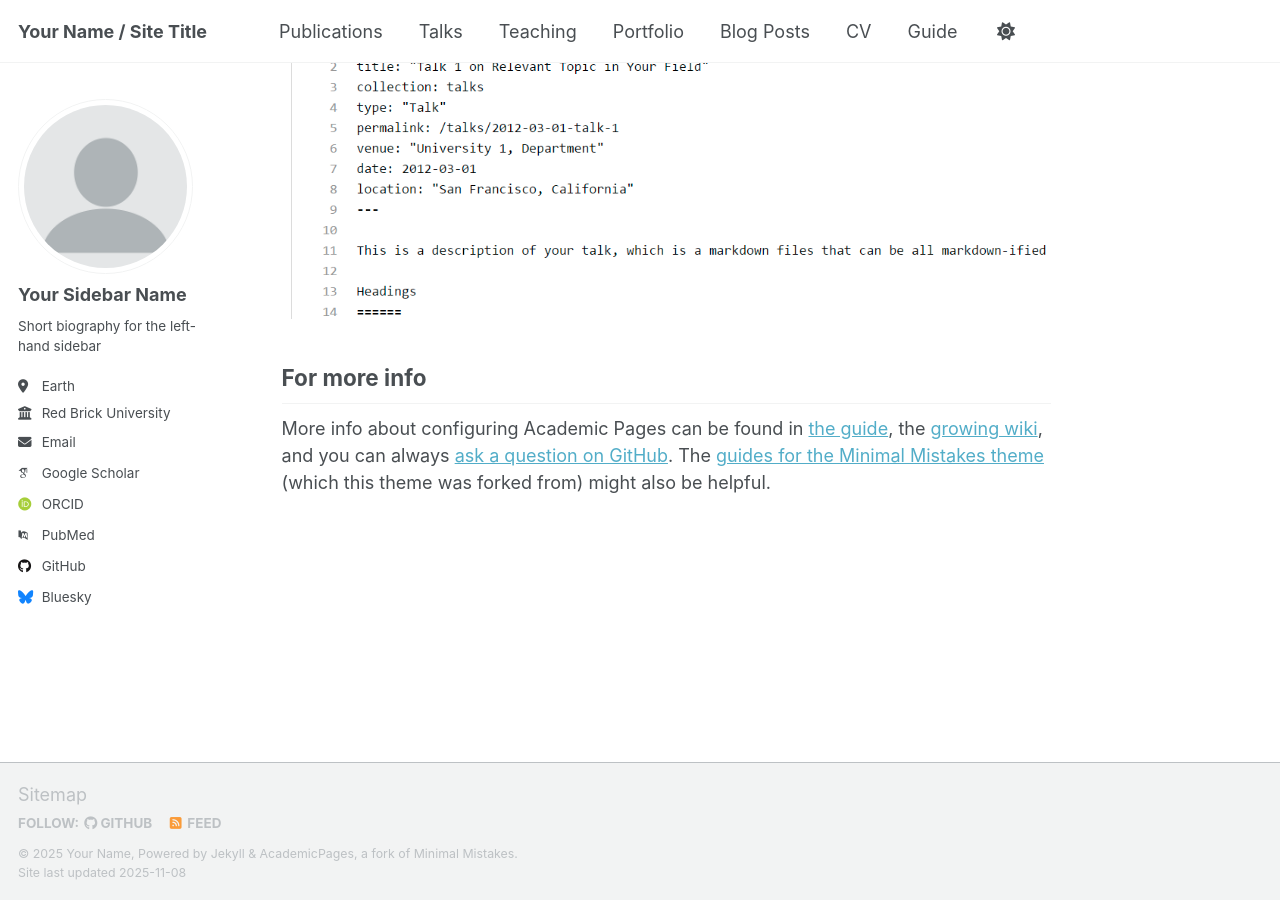
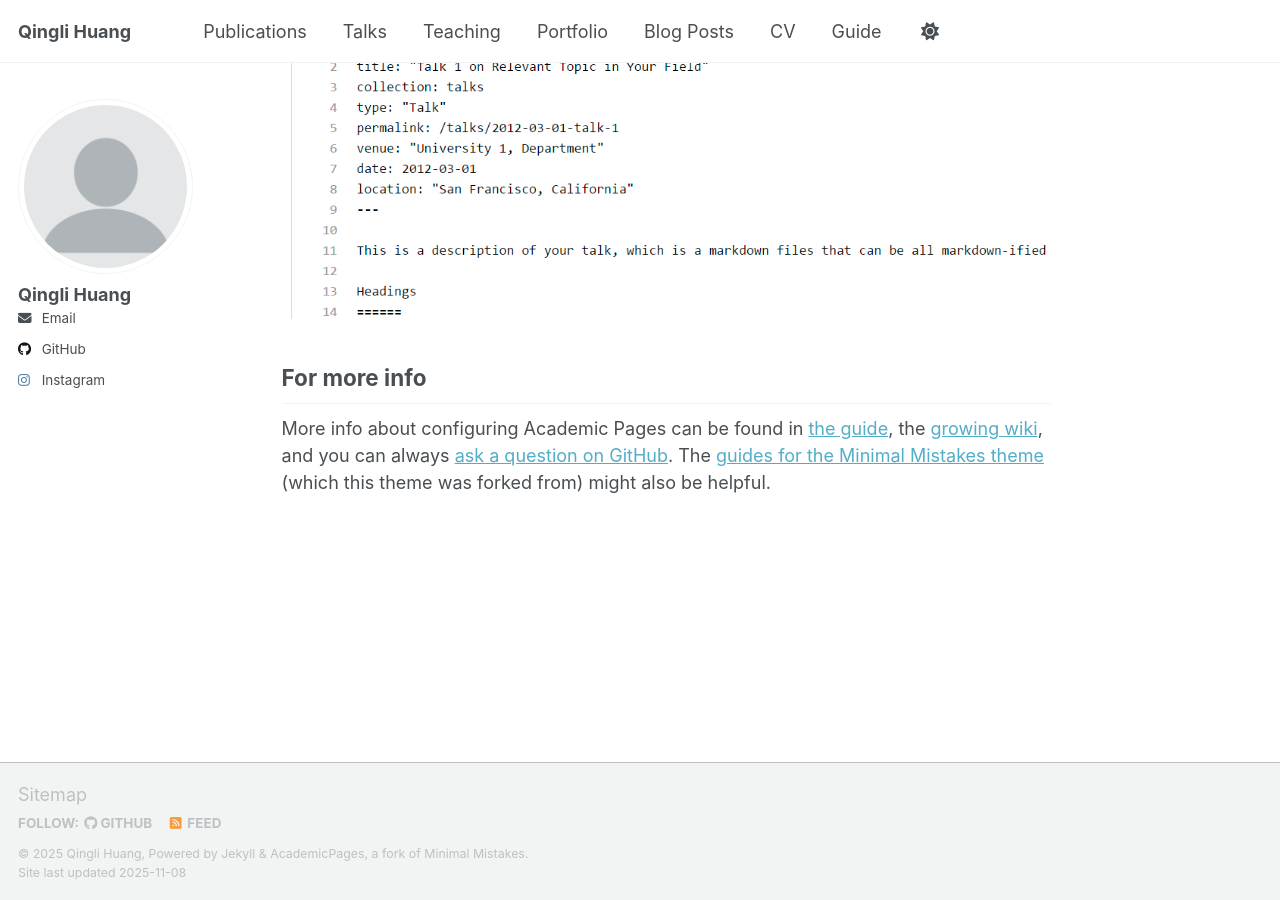
Before and after one commit to QingliHuang/qinglihuang.github.io, a Jekyll site: the page built from _pages/about.md, in a window 1280 px wide and 900 px high, scrolled down 2880 px. Built offline with Jekyll 4.4.1, drawn with Linux system fonts in a browser that asks for light colours; some web fonts are replaced; a script that is not in the unit is left out.

Commit message:
Update _config.yml

```diff
--- a/_config.yml
+++ b/_config.yml
@@ -9,10 +9,10 @@
 # Basic Site Settings
 locale                   : "en-US"
 site_theme               : "default" # Currently available options are "default", "air"
-title                    : "Your Name / Site Title"
+title                    : "Qingli Huang"
 title_separator          : "-"
-name                     : &name "Your Name"
-description              : &description "Your Name's academic portfolio"   # Update this with a general description of your site, this is the default if not overridden by a page
+name                     : &name "Qingli Huang"
+description              : &description "Qingli's portfolio"   # Update this with a general description of your site, this is the default if not overridden by a page
 url                      : https://academicpages.github.io # The base hostname & protocol for your site e.g. "https://[your GitHub username].github.io",
                                                            # or if you already have some other page hosted on Github then use "https://[your GitHub username].github.io/[Your Repo Name]"
 baseurl                  : "" # the subpath of your site, e.g. "/blog"
@@ -24,69 +24,69 @@ repository               : "academicpages/academicpages.github.io"
 author:
   # Biographic information
   avatar           : "profile.png"
-  name             : "Your Sidebar Name"
+  name             : "Qingli Huang"
   pronouns         : # example: "she/her"
-  bio              : "Short biography for the left-hand sidebar"
-  location         : "Earth"
-  employer         : "Red Brick University"
-  uri              : # URL
-  email            : "none@example.org"
+  #bio              : "Short biography for the left-hand sidebar"
+  #location         : "Earth"
+  #employer         : "Red Brick University"
+  #uri              : # URL
+  email            : "qingli.huang@kcl.ac.uk"
 
   # Academic websites
-  academia         : # URL
-  arxiv            : # URL - Update with the correct link to your profile
-  googlescholar    : "https://scholar.google.com/citations?user=PS_CX0AAAAAJ"
-  inspire-hep      : # URL
-  impactstory      : # URL
-  orcid            : "https://orcid.org/yourorcidurl"
-  semantic         : # URL
-  pubmed           : "https://www.ncbi.nlm.nih.gov/pubmed/?term=john+snow"
-  researchgate     : # URL
-  scopus           : # URL
+  #academia         : # URL
+  #arxiv            : # URL - Update with the correct link to your profile
+  #googlescholar    : "https://scholar.google.com/citations?user=PS_CX0AAAAAJ"
+  #inspire-hep      : # URL
+  #impactstory      : # URL
+  #orcid            : "https://orcid.org/yourorcidurl"
+  #semantic         : # URL
+  #pubmed           : "https://www.ncbi.nlm.nih.gov/pubmed/?term=john+snow"
+  #researchgate     : # URL
+  #scopus           : # URL
 
   # Repositories and software development
-  bitbucket        : # Username - Update with your username on the site
-  codepen          : # Username
-  dribbble         : # Username
-  github           : "academicpages"
-  kaggle           : # Username
-  stackoverflow    : # User number or user number and name (i.e., use "1" or "1/jeff-atwood")
+  #bitbucket        : # Username - Update with your username on the site
+  #codepen          : # Username
+  #dribbble         : # Username
+  github           : "QingliHuang"
+  #kaggle           : # Username
+  #stackoverflow    : # User number or user number and name (i.e., use "1" or "1/jeff-atwood")
 
   # Social media
-  artstation       : # Username
-  bluesky          : "bsky.app" # Replace this with you Bluesky username
-  facebook         : # Username
-  flickr           : # Username
-  foursquare       : # Username
-  goodreads        : # Username
-  google_plus      : # Username
-  keybase          : # Username
-  instagram        : # Username
-  lastfm           : # Username
-  linkedin         : # Username
-  mastodon         : # URL
-  medium           : # URL
-  pinterest        : # Username
-  soundcloud       : # Username
-  steam            : # Username
-  telegram         : # URL
-  tumblr           : # Username
-  twitter          : # Username for X / Twitter
-  vine             : # Username
-  weibo            : # Username
-  wikipedia        : # Username
-  xing             : # Username
-  youtube          : # Username
-  zhihu            : # Username
+  #artstation       : # Username
+  #bluesky          : "bsky.app" # Replace this with you Bluesky username
+  #facebook         : # Username
+  #flickr           : # Username
+  #foursquare       : # Username
+  #goodreads        : # Username
+  #google_plus      : # Username
+  #keybase          : # Username
+  instagram        : chinlyhuang
+  #lastfm           : # Username
+  #linkedin         : # Username
+  #mastodon         : # URL
+  #medium           : # URL
+  #pinterest        : # Username
+  #soundcloud       : # Username
+  #steam            : # Username
+  #telegram         : # URL
+  #tumblr           : # Username
+  #twitter          : # Username for X / Twitter
+  #vine             : # Username
+  #weibo            : # Username
+  #wikipedia        : # Username
+  #xing             : # Username
+  #youtube          : # Username
+  #zhihu            : # Username
 
 # Publication Category - The following the list of publication categories and their headings
-publication_category:
-  books:
-    title: 'Books'
-  manuscripts:
-    title: 'Journal Articles'
-  conferences:
-    title: 'Conference Papers'
+# publication_category:
+#   books:
+#     title: 'Books'
+#   manuscripts:
+#     title: 'Journal Articles'
+#   conferences:
+#     title: 'Conference Papers'
 
 # Site Settings
 teaser                   :  # filename of teaser fallback teaser image placed in /images/ for social media previews
```
